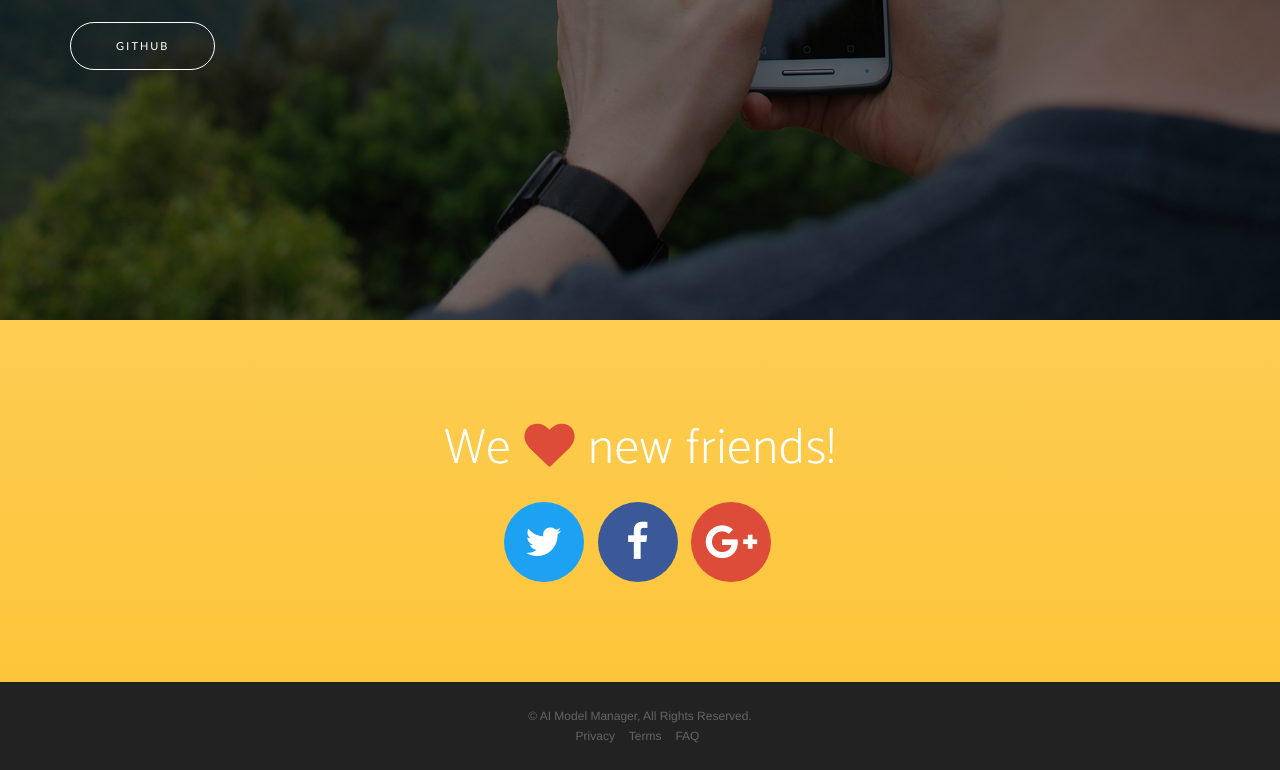
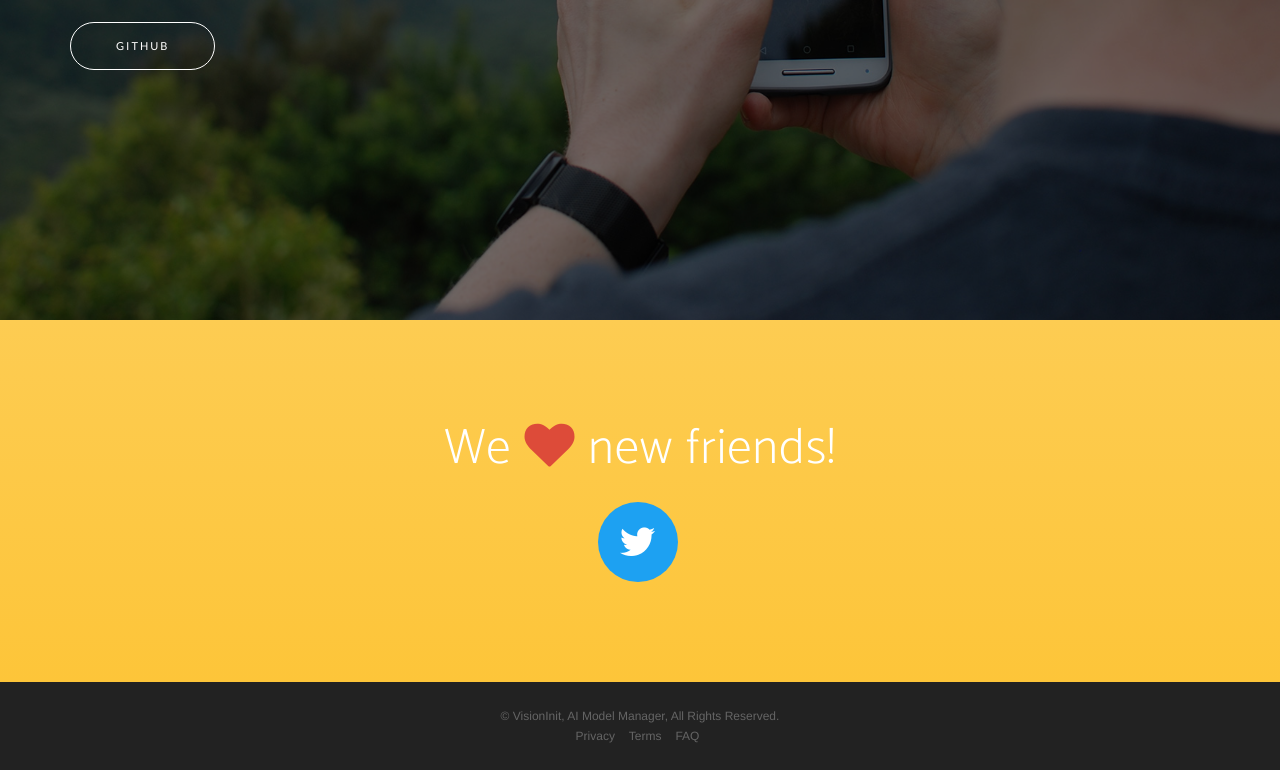
Before and after one commit to ai-models/ai-model-manager-web, a website: page index.html in a window 1280 px wide. Shown: the part 2878-3648 px from the top of the page. Drawn offline with nearby package versions, Linux system fonts and the light colour scheme; a web font is replaced by a local one.

Commit message:
quick edits

```diff
--- a/index.html
+++ b/index.html
@@ -181,13 +181,7 @@
         <h2>We <i class="fa fa-heart"></i> new friends!</h2>
         <ul class="list-inline list-social">
             <li class="social-twitter">
-                <a href="#"><i class="fa fa-twitter"></i></a>
-            </li>
-            <li class="social-facebook">
-                <a href="#"><i class="fa fa-facebook"></i></a>
-            </li>
-            <li class="social-google-plus">
-                <a href="#"><i class="fa fa-google-plus"></i></a>
+                <a href="https://twitter.com/visioninit"><i class="fa fa-twitter"></i></a>
             </li>
         </ul>
     </div>
@@ -195,7 +189,7 @@
 
 <footer>
     <div class="container">
-        <p>&copy; AI Model Manager, All Rights Reserved.</p>
+        <p>&copy; VisionInit, AI Model Manager, All Rights Reserved.</p>
         <ul class="list-inline">
             <li>
                 <a href="#">Privacy</a>
```
